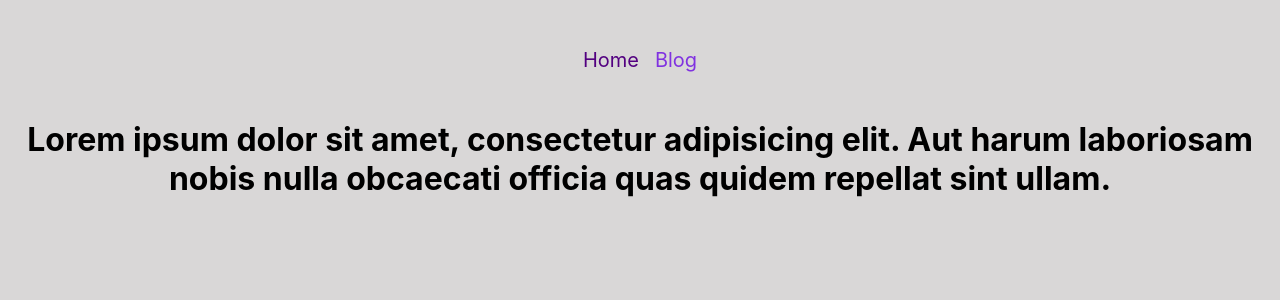
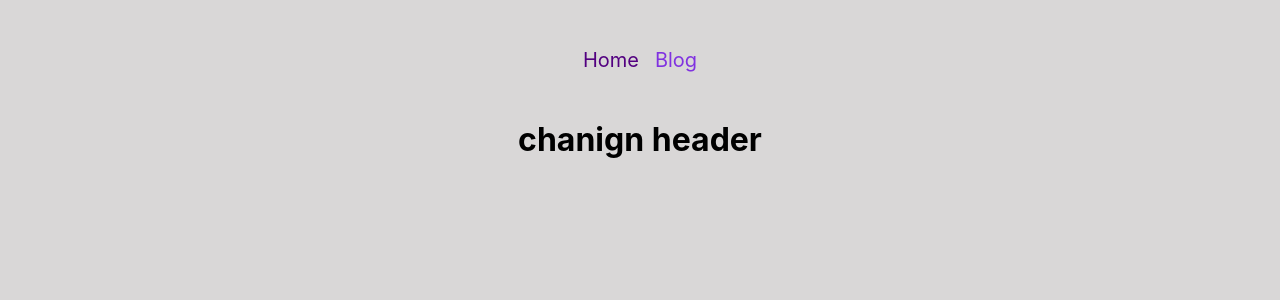
Before and after one commit to Saidbek9092/react-post-app, a React (Create React App) app: page / in a window 1280 px wide. Shown: the top 300 px of the page. Built offline with nearby package versions, Linux system fonts and the light colour scheme.

Commit message:
chanign head

```diff
--- a/src/pages/Home.js
+++ b/src/pages/Home.js
@@ -1,5 +1,5 @@
 function HomePage() {
-  return <h1>Lorem ipsum dolor sit amet, consectetur adipisicing elit. Aut harum laboriosam nobis nulla obcaecati officia quas quidem repellat sint ullam.</h1>;
+  return <h1>chanign header</h1>;
 }
 
 export default HomePage;
```
